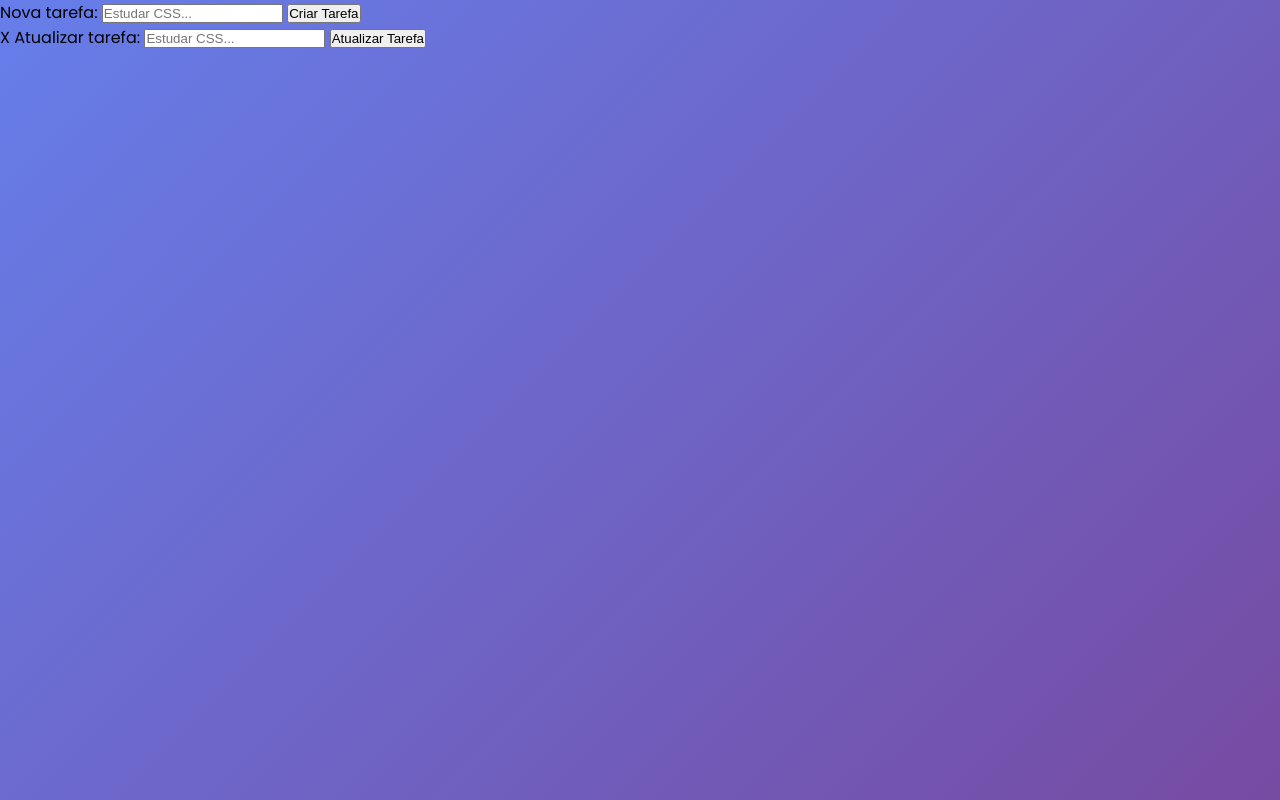
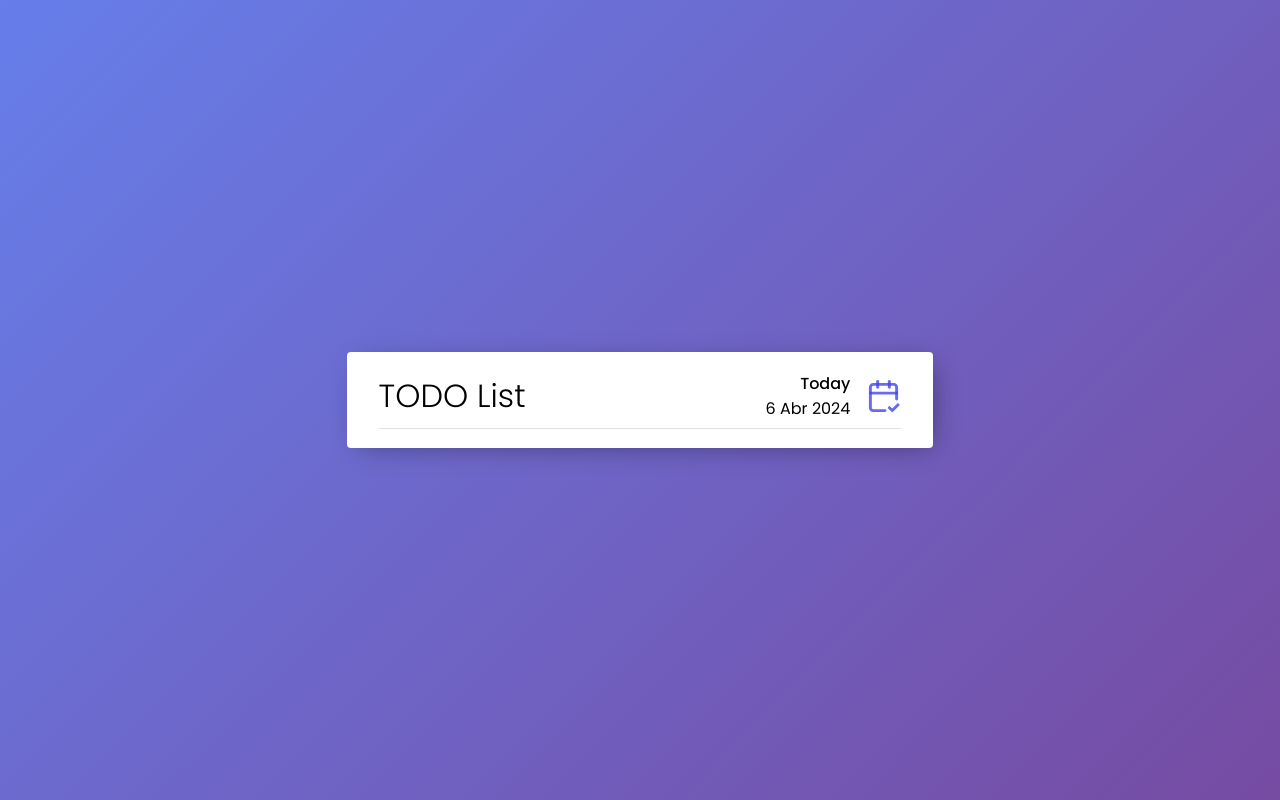
Before and after one commit to 1Maatheus/todo-list-js-vanilla, a plain HTML site: page index.html in a window 1280 px wide. Drawn offline with Linux system fonts and the light colour scheme.

Commit message:
Finalizando protótipo primário

```diff
--- a/index.html
+++ b/index.html
@@ -16,38 +16,31 @@
     </div>
     <!-- Toaster -->
 
-    <section class="input-form">
-      <label for="todo">Nova tarefa:</label>
-      <input type="text" placeholder="Estudar CSS..." id="todo" name="todo" />
-      <button id="btn-todo" onclick="createTodo()">Criar Tarefa</button>
-    </section>
-
+    <!-- Todo box -->
     <main class="main">
-      <section class="todos">
-        <ul class="todo-list"></ul>
-      </section>
+      <div class="todo-container">
+        <div class="todo-logo">
+          <h1 class="todo-logo-title">TODO List</h1>
+          <span class="todo-image">
+            <span class="todo-date">
+              <span class="todo-date-day"> Today </span>
+              <span class="date"
+                ><span class="day"></span>
+                <span class="month"></span>
+                <span class="year"></span
+              ></span>
+            </span>
+            <img src="./assets/calendar.svg" alt="" />
+          </span>
+        </div>
+      </div>
     </main>
-
-    <section class="update-todo">
-      <div class="todo-update-input">
-        <span id="close-modal">X</span>
-        <label for="todo-update">Atualizar tarefa:</label>
-        <input
-          type="text"
-          placeholder="Estudar CSS..."
-          id="todo-update"
-          name="todo-update"
-        />
-        <button id="btn-todo-update" onclick="updateTodo()">
-          Atualizar Tarefa
-        </button>
-      </div>
-    </section>
+    <!-- Todo box -->
 
     <script
       src="https://kit.fontawesome.com/78ed44f158.js"
       crossorigin="anonymous"
     ></script>
-    <script src="./scripts/script.js"></script>
+    <script type="module" src="./scripts/script.js"></script>
   </body>
 </html>
--- a/sass/_global.scss
+++ b/sass/_global.scss
@@ -13,6 +13,11 @@ ul li {
   list-style: none;
 }
 
+img {
+  max-width: 100%;
+  display: block;
+}
+
 body {
   font-family: "Poppins", sans-serif;
   background: linear-gradient(135deg, #667eea 0%, #764ba2 100%) no-repeat fixed;
--- /dev/null
+++ b/sass/_main.scss
@@ -0,0 +1,37 @@
+.main {
+  display: flex;
+  justify-content: center;
+  align-items: center;
+  min-height: 100vh;
+}
+
+.todo-container {
+  background-color: #fff;
+  border-radius: 0.25rem;
+  box-shadow: 6px 5px 28px -8px rgba(0, 0, 0, 0.41);
+  padding: 1.2rem 2rem;
+}
+
+.todo-logo {
+  display: flex;
+  align-items: center;
+  gap: 15rem;
+  padding-bottom: 0.4rem;
+  border-bottom: 1px solid #e0e0e0;
+  .todo-logo-title {
+    font-weight: 300;
+  }
+}
+
+.todo-image {
+  display: flex;
+  gap: 1rem;
+  .todo-date {
+    display: flex;
+    flex-direction: column;
+  }
+  .todo-date-day {
+    align-self: flex-end;
+    font-weight: 500;
+  }
+}
--- a/sass/style.scss
+++ b/sass/style.scss
@@ -1,2 +1,3 @@
 @import "global";
 @import "toaster";
+@import "main";
--- /dev/null
+++ b/scripts/date.js
@@ -0,0 +1,27 @@
+export function generateDate() {
+  const date = new Date();
+  const day = date.getDate();
+  const month = date.getMonth() + 1;
+  const year = date.getFullYear();
+
+  const months = [
+    "Jan",
+    "Fev",
+    "Mar",
+    "Abr",
+    "Mai",
+    "Jun",
+    "Jul",
+    "Ago",
+    "Set",
+    "Out",
+    "Nov",
+    "Dez",
+  ];
+
+  return {
+    day,
+    month: months[month],
+    year,
+  };
+}
--- a/scripts/script.js
+++ b/scripts/script.js
@@ -1,13 +1,13 @@
-const btn = document.getElementById("btn-todo");
-const todoInput = document.getElementById("todo");
-const todoList = document.querySelector(".todo-list");
-const btnDelete = document.getElementById("btn-delete");
-const removeToast = document.querySelector(".toaster-btn");
-const modalUpdate = document.querySelector(".update-todo");
-const updateInput = document.getElementById("todo-update");
-const btnCloseModal = document.getElementById("close-modal");
-const btnTeste = document.getElementById("teste");
+import { generateDate } from "./date.js";
 
+function todoDate() {
+  const date = generateDate();
+
+  document.querySelector(".day").textContent = date.day;
+  document.querySelector(".month").textContent = date.month;
+  document.querySelector(".year").textContent = date.year;
+}
+todoDate();
 // let todos = [];
 
 // function createTodo() {
```
Also changed, not shown: README.md (added), assets/calendar.svg (added), css/style.css, 1 other file.
